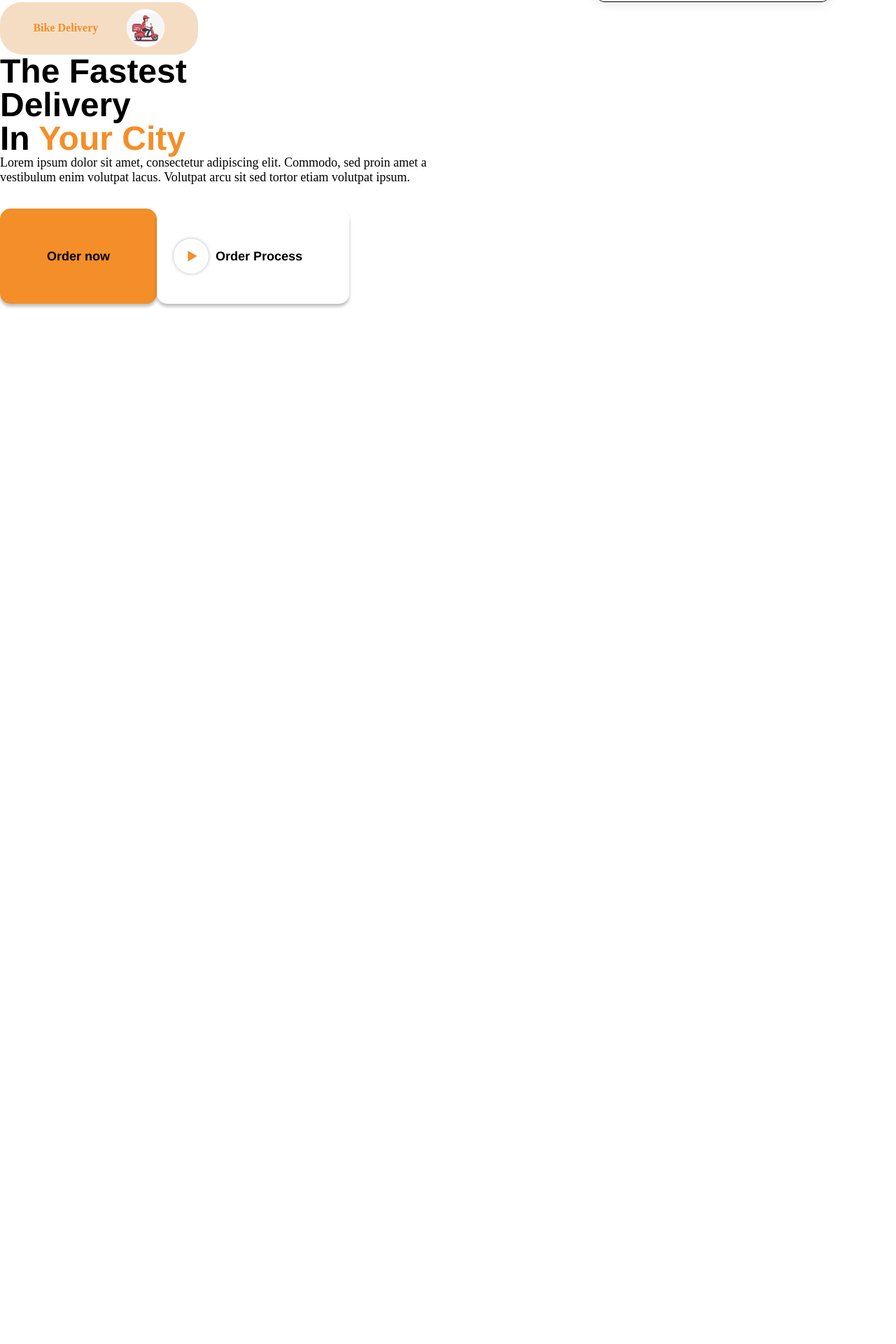
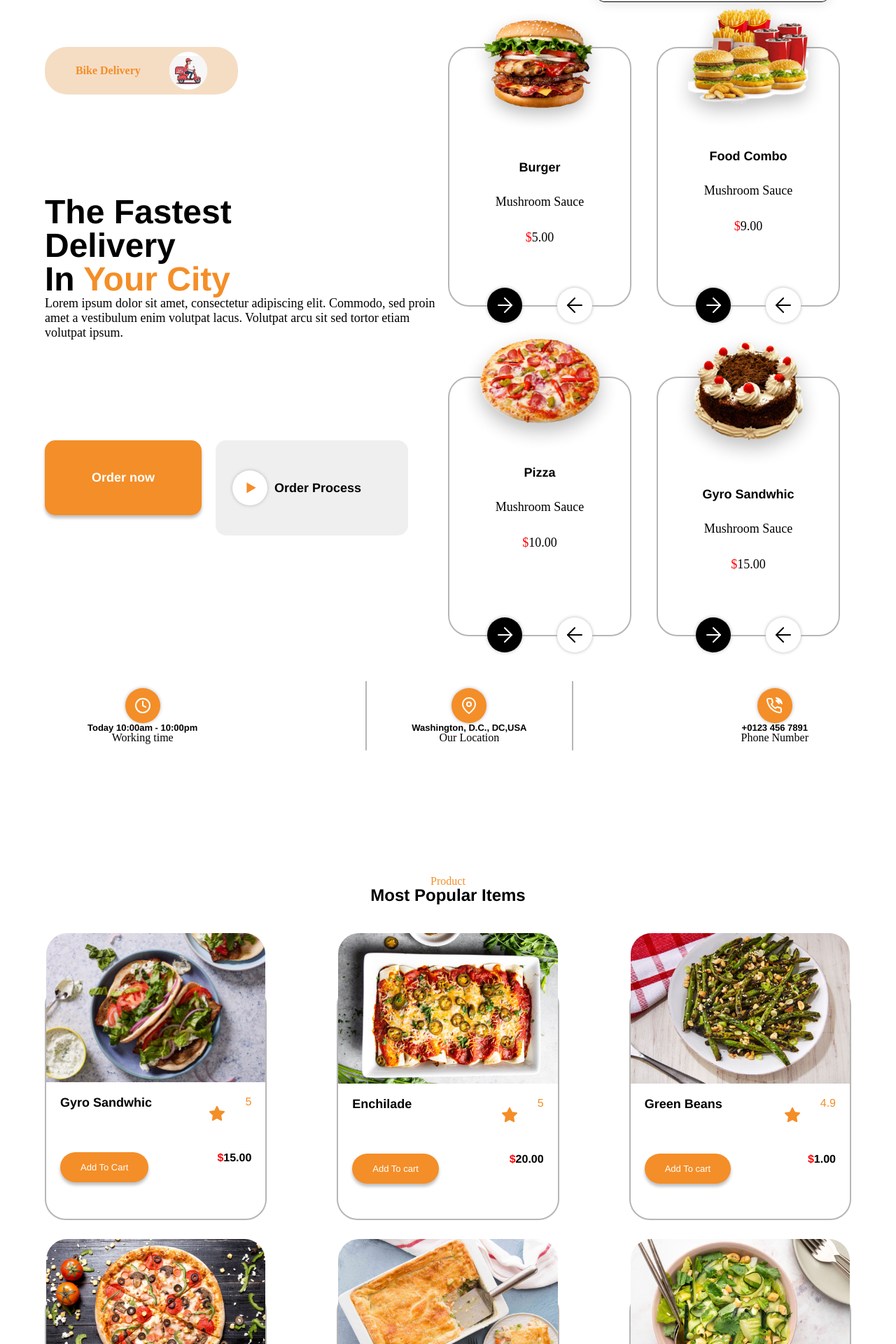
Before and after one commit to MeldryckSAID/dev_sass, a Vue app: page / in a window 1280 px wide. Shown: the part 60-1980 px from the top of the page at 70% size. Before the commit the page ends 800 px from the top, so only its background shows below. Built offline with nearby package versions, Linux system fonts and the light colour scheme; no server answers.

Commit message:
section 2

```diff
--- a/src/components/MyButton.vue
+++ b/src/components/MyButton.vue
@@ -36,7 +36,7 @@ const className = computed(() => ({
   </a>
   <button v-else class="button tcolor" :class="className">
     <MyIcon v-if="iconl" name="Play" stroke="primary" color="white" />
-    <slot ></slot><MyIcon v-if="iconr" name="Next" stroke="primary" color="white" />
+    <slot></slot><MyIcon v-if="iconr" name="Next" stroke="primary" color="white" />
   </button>
 </template>
 
@@ -54,7 +54,7 @@ const className = computed(() => ({
   border-radius: rem(15);
   box-shadow: 0px rem(4) rem(4) rgba(0, 0, 0, 0.25);
   display: inline-block;
-
+  height: fit-content;
   font-family: $primary-font-familly;
   font-size: $regular-font-size;
   font-weight: 600;
@@ -100,7 +100,9 @@ const className = computed(() => ({
     background: linear-gradient(180deg, $secondary-color 0%, $primary-color 100%);
   }
   &.-snone {
-    background: none;
+    background-color: none;
+    border: none;
+    box-shadow: none;
   }
 }
 </style>
--- a/src/components/elements/MyCard.vue
+++ b/src/components/elements/MyCard.vue
@@ -40,7 +40,9 @@ const className = computed(() => ({
       </div>
       <p>{{ description }}</p>
       <div class="card__button">
-        <MyButton v-if="btn" variant="rounded" size="small">{{ buttonLabel }}</MyButton>
+        <MyButton v-if="btn" tcolor="white" color="primary" variant="rounded" size="small">{{
+          buttonLabel
+        }}</MyButton>
         <p class="dollar" v-if="prices">${{ price }}</p>
       </div>
       <div class="card__icon">
@@ -58,9 +60,9 @@ const className = computed(() => ({
 
   position: relative;
   &__content {
-    padding: rem(20) rem(10);
+    padding: rem(20) rem(20);
     > * + * {
-      margin-top: rem(20);
+      margin-top: rem(30);
     }
     h2 {
       font-family: $primary-font-familly;
@@ -82,9 +84,9 @@ const className = computed(() => ({
     justify-content: center;
     background-color: none;
     padding: none;
+    margin-top: rem(-75);
     img {
       object-fit: cover;
-
       max-width: rem(485);
     }
   }
@@ -114,8 +116,8 @@ const className = computed(() => ({
     .card__icon {
       position: absolute;
       bottom: 0;
-      left: rem(-15);
-      transform: translate(50%, 80%);
+      left: 50%;
+      transform: translate(-50%, 50%);
       gap: 50px;
     }
   }
@@ -123,7 +125,7 @@ const className = computed(() => ({
     max-width: rem(485);
     border-radius: rem(30);
     border: rem(2) solid $gray;
-    height: rem(485);
+
 
     .hfavori {
       display: flex;
@@ -157,7 +159,6 @@ const className = computed(() => ({
     }
     .card__button {
       display: flex;
-
       justify-content: space-between;
     }
   }
--- a/src/components/elements/MyTitle.vue
+++ b/src/components/elements/MyTitle.vue
@@ -4,7 +4,8 @@ import { computed } from 'vue'
 const props = defineProps({
   el: String,
   size: String,
-  color: String
+  color: String,
+  strong: String
 })
 
 const className = computed(() => ({
@@ -20,7 +21,12 @@ const className = computed(() => ({
   ' -swhite': props.color === 'white',
   ' -ssecondary': props.color === 'secondary',
   ' -sgray': props.color === 'gray',
-  ' -cnone': props.color === 'none'
+  ' -cnone': props.color === 'none',
+
+  //strong font-weigt
+  ' -strong': props.strong === 'strong',
+  ' -mid': props.strong === 'mid',
+  ' -less': props.strong === 'less'
 }))
 </script>
 <template>
@@ -60,10 +66,10 @@ const className = computed(() => ({
     font-size: rem(9);
   }
   &.-sprimary {
-    color:  $primary-color;
+    color: $primary-color;
   }
   &.-ssecondary {
-    color:  $secondary-color;
+    color: $secondary-color;
   }
 
   &.-swhite {
@@ -79,6 +85,17 @@ const className = computed(() => ({
 
   &.-ssans {
     color: none;
+  }
+
+  &.-strong {
+    font-weight: 700;
+  }
+
+  &.-mid {
+    font-weight: 400;
+  }
+  &.-less {
+    font-weight: 200;
   }
 }
 @include x-large-up {
--- a/src/components/elements/cards/MyCards.vue
+++ b/src/components/elements/cards/MyCards.vue
@@ -75,7 +75,7 @@ const response = [
     notes: true
   },
   {
-    id: '5',
+    id: '6',
     title: 'Green Salad',
     imageSrc: '/recette/bol.png',
     imageAlt: 'Image Green Salad',
@@ -102,7 +102,7 @@ const cards = reactive(response)
 <style lang="scss" scoped>
 .cards {
   display: grid;
-  gap: rem(20);
+  gap: 6.25rem;
   grid-template-columns: repeat(3, 1fr);
 }
 </style>
--- a/src/components/elements/cards/MyCardsMenu.vue
+++ b/src/components/elements/cards/MyCardsMenu.vue
@@ -63,7 +63,8 @@ const cards = reactive(response)
 <style lang="scss" scoped>
 .cards {
   display: grid;
-  gap: rem(40);
+  row-gap: rem(100);
+  column-gap: rem(20);
   grid-template-columns: repeat(2, 1fr);
 
 }
--- a/src/views/HomeView.vue
+++ b/src/views/HomeView.vue
@@ -3,6 +3,9 @@ import MyHeader from '../components/elements/MyHeader.vue'
 import MyBackDelivery from '../components/elements/MyBackDelivery.vue'
 import MyTitle from '../components/elements/Mytitle.vue'
 import MyButton from '../components/MyButton.vue'
+import MyCardsMenu from '../components/elements/cards/MyCardsMenu.vue'
+import MyCards from '../components/elements/cards/MyCards.vue'
+import MyIcon from '../components/elements/icons/MyIcon.vue'
 </script>
 
 <template>
@@ -12,27 +15,67 @@ import MyButton from '../components/MyButton.vue'
     <div class="section_left">
       <MyBackDelivery text_Back="Bike Delivery" image-src="/public/livraison.png" />
       <div class="section__title">
-        <MyTitle el="h1" size="xlarge">The Fastest</MyTitle>
-        <MyTitle el="h1" size="xlarge">Delivery</MyTitle>
-        <MyTitle el="h1" size="xlarge">In <span>Your City</span> </MyTitle>
+        <MyTitle el="h2" size="xlarge">The Fastest</MyTitle>
+        <MyTitle el="h2" size="xlarge">Delivery</MyTitle>
+        <MyTitle el="h2" size="xlarge">In <span>Your City</span> </MyTitle>
         <p>
           Lorem ipsum dolor sit amet, consectetur adipiscing elit. Commodo, sed proin amet a
           vestibulum enim volutpat lacus. Volutpat arcu sit sed tortor etiam volutpat ipsum.
         </p>
       </div>
       <div class="section__button">
-        <MyButton variant="default" color="primary">Order now</MyButton>
-        <MyButton variant="default" iconl="true" color="white">Order Process</MyButton>
+        <MyButton variant="default" tcolor="white" color="primary">Order now</MyButton>
+        <MyButton variant="default" iconl="true" tcolor="black" color="none"
+          >Order Process</MyButton
+        >
       </div>
     </div>
+    <div class="section_rigth">
+      <MyCardsMenu />
+    </div>
   </section>
+
+  <aside class="aside_part">
+    <div class="aside__1">
+      <MyIcon name="Clock" stroke="white" color="primary" />
+      <MyTitle el="h5" size="medium" strong="strong">Today 10:00am - 10:00pm</MyTitle>
+      <p>Working time</p>
+    </div>
+    <div class="aside__2">
+      <MyIcon name="Localisation" stroke="white" color="primary" />
+      <MyTitle el="h5" size="medium" strong="strong">Washington, D.C., DC,USA </MyTitle>
+      <p>Our Location</p>
+    </div>
+    <div class="aside__3">
+      <MyIcon name="Call" stroke="white" color="primary" />
+      <MyTitle el="h5" size="medium" strong="strong">+0123 456 7891</MyTitle>
+      <p>Phone Number</p>
+    </div>
+  </aside>
+
+  <section class="section__2">
+    <div class="section__title">
+      <p>Product</p>
+      <MyTitle el="h3" size="large">Most Popular Items</MyTitle>
+    </div>
+    <MyCards />
+    <div class="section__button">
+      <MyButton iconr="true" color="primary" variant="rounded" size="small" tcolor="white">See More Product</MyButton>
+    </div>
+  </section>
+
+
 </template>
 
 <style lang="scss">
+p {
+  font-family: Montserrat;
+}
 .section__1 {
+  display: grid;
+  padding: 5%;
+  grid-template-columns: repeat(2, 1fr);
   p {
-    width: 622px;
-    height: 76px;
     color: #000;
     font-family: Montserrat;
     font-size: 18px;
@@ -43,6 +86,46 @@ import MyButton from '../components/MyButton.vue'
   .section__button {
     display: flex;
     flex-direction: row;
+    gap: rem(20);
+  }
+  .section_left {
+    display: grid;
+    grid-template-columns: repeat(1, 1fr);
+  }
+}
+.aside_part {
+  display: flex;
+  justify-content: space-around;
+  .aside__1,
+  .aside__2,
+  .aside__3 {
+    display: flex;
+    flex-direction: column;
+    align-items: center;
+    padding: 10px;
+  }
+  .aside__2 {
+    border-left: 2px solid $gray;
+    border-right: 2px solid $gray;
+    padding-inline: 5%;
+  }
+}
+.section__2 {
+  display: flex;
+  align-items: center;
+  flex-direction: column;
+  padding: 5%;
+  p {
+    color: $primary-color;
+  }
+  .section__title {
+    display: flex;
+    align-items: center;
+    flex-direction: column;
+    padding: 10%;
+  }
+  .section__button{
+    padding: 1%;
   }
 }
 </style>
```
Also changed, not shown: 1 other file (tests, documents, lock files or other folders).
